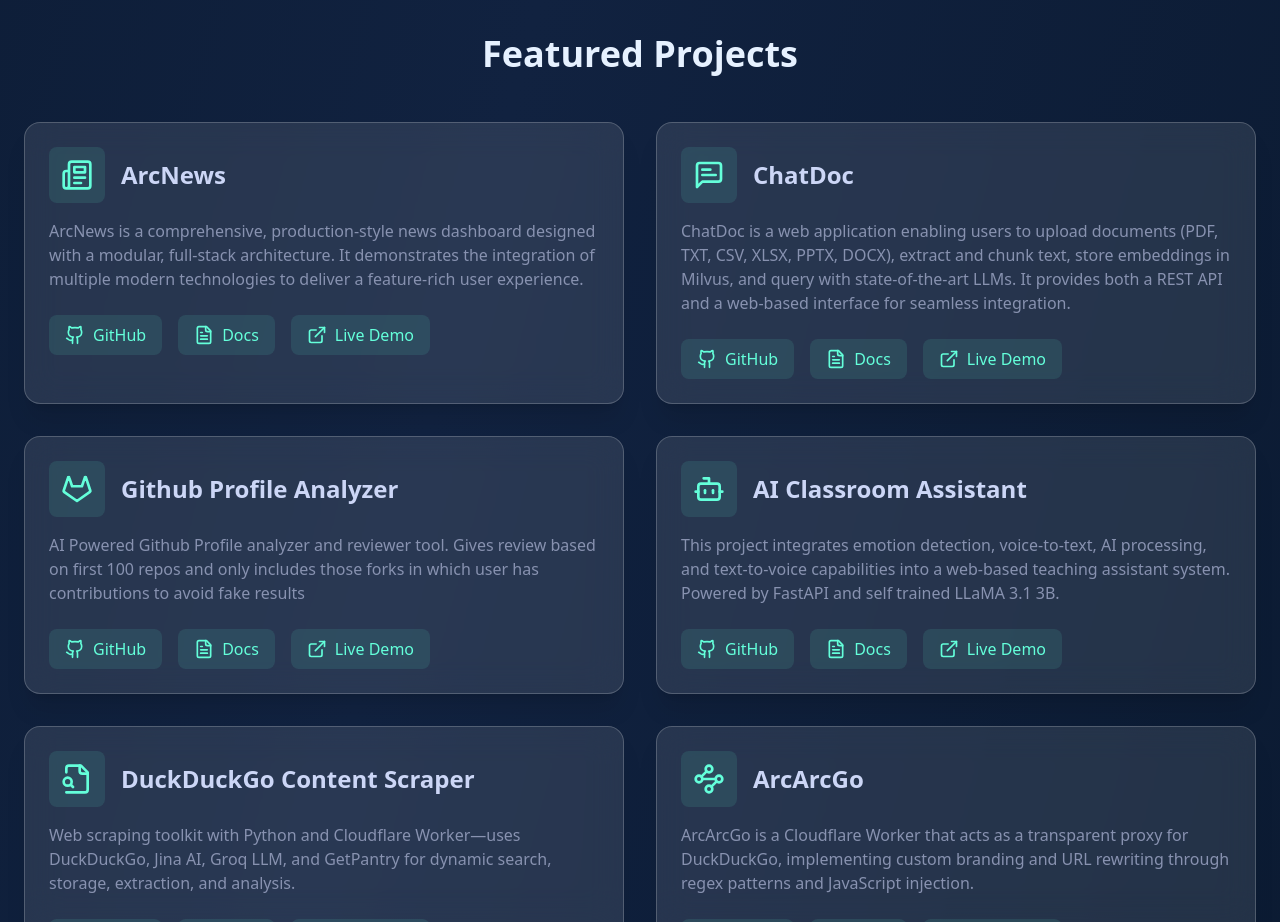
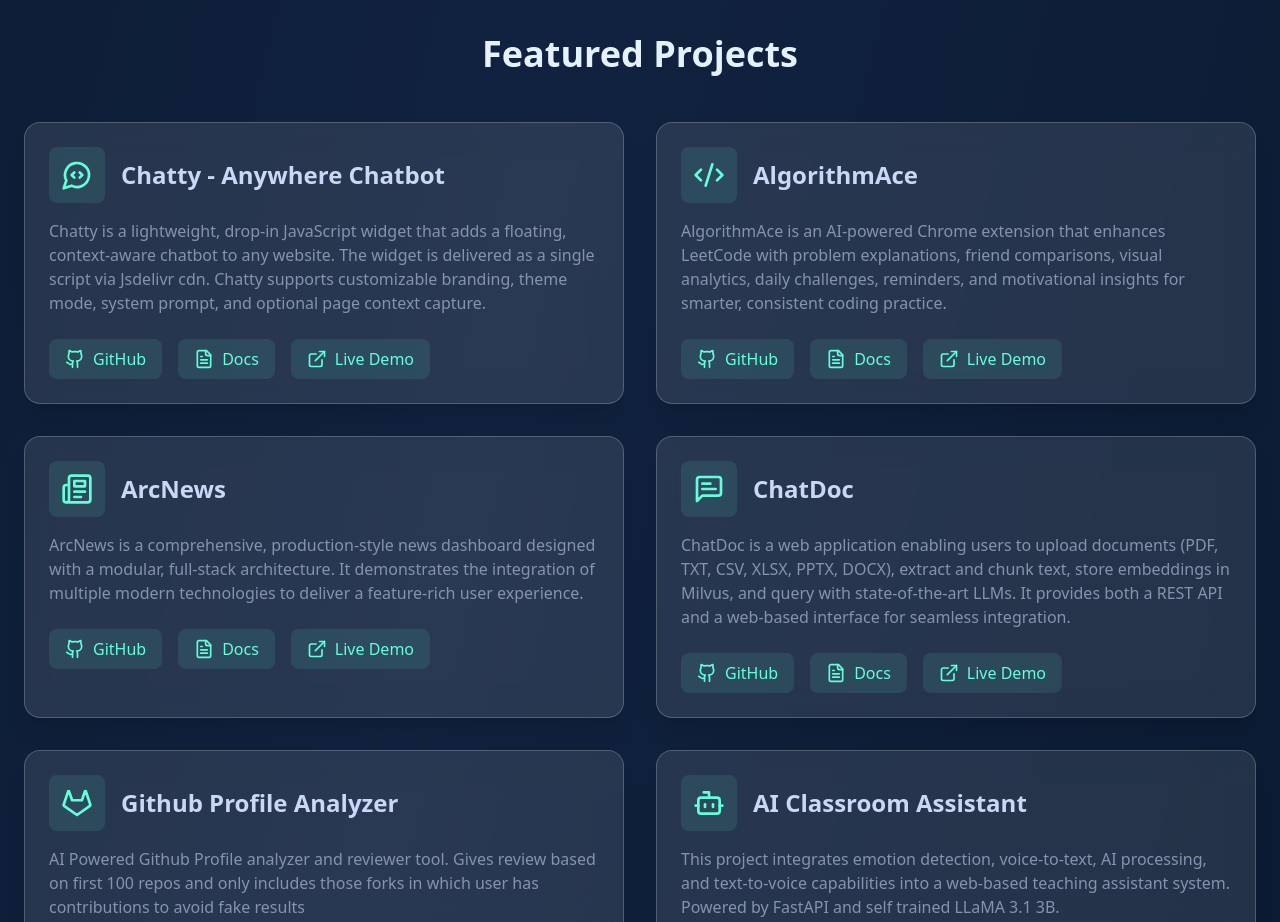
Before and after one commit to 0xarchit/portfolio, a Next.js app: page / in a window 1280 px wide. Shown: the part 2860-3782 px from the top of the page. Built offline with nearby package versions, Linux system fonts and the light colour scheme.

Commit message:
Add new projects: Chatty and AlgorithmAce with descriptions and links

```diff
--- a/src/components/Projects.tsx
+++ b/src/components/Projects.tsx
@@ -1,10 +1,28 @@
 import { useState } from 'react';
 import { motion } from 'framer-motion';
-import { ScrollText, Bot, GraduationCap, Search, BotIcon, FileSearch, Newspaper, MessageSquareText, Waypoints, Gitlab } from 'lucide-react';
+import { ScrollText, Bot, GraduationCap, Search, BotIcon, FileSearch, Newspaper, MessageSquareText, Waypoints, Gitlab, MessageCircleCode, Code2 } from 'lucide-react';
 import { ProjectCard } from './ProjectCard';
 import { ComingSoonModal } from './ComingSoonModal';
 
 const projects = [
+  {
+    title: 'Chatty - Anywhere Chatbot',
+    description: 'Chatty is a lightweight, drop-in JavaScript widget that adds a floating, context-aware chatbot to any website. The widget is delivered as a single script via Jsdelivr cdn. Chatty supports customizable branding, theme mode, system prompt, and optional page context capture.',
+    icon: MessageCircleCode,
+    color: 'pink',
+    git: 'https://github.com/0xarchit/AnyWhere-ChatBot-Chatty',
+    docs: 'https://docs.0xarchit.is-a.dev/chatty',
+    demo: 'https://chatty.0xarchit.is-a.dev'
+  },
+  {
+    title: 'AlgorithmAce',
+    description: 'AlgorithmAce is an AI-powered Chrome extension that enhances LeetCode with problem explanations, friend comparisons, visual analytics, daily challenges, reminders, and motivational insights for smarter, consistent coding practice.',
+    icon: Code2,
+    color: 'pink',
+    git: 'https://github.com/0xarchit/AlgorithmAce',
+    docs: 'https://docs.0xarchit.is-a.dev/algorithmace',
+    demo: 'https://algorithmace.0xarchit.is-a.dev'
+  },
   {
     title: 'ArcNews',
     description: 'ArcNews is a comprehensive, production-style news dashboard designed with a modular, full-stack architecture. It demonstrates the integration of multiple modern technologies to deliver a feature-rich user experience.',
@@ -39,7 +57,7 @@
     color: 'pink',
     git: 'https://github.com/0xarchit/Classroom_AI_Assistant',
     docs: 'https://docs.0xarchit.is-a.dev/aiclassroomassistant',
-    demo: '#'
+    demo: 'https://0xarchit-classroom-ai-assistant.hf.space'
   },
   {
     title: 'DuckDuckGo Content Scraper',
```
